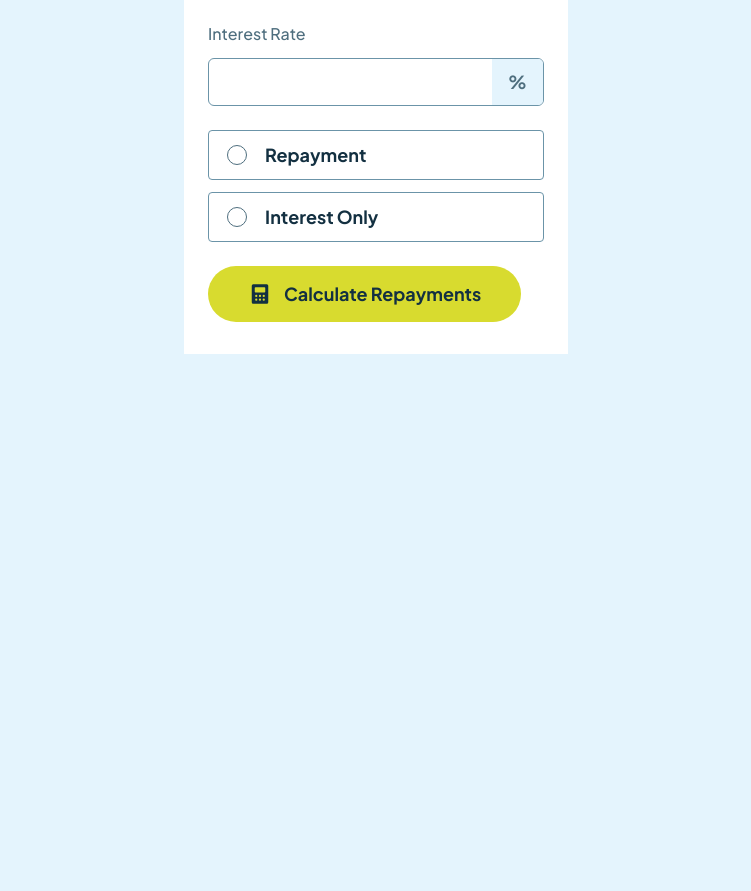
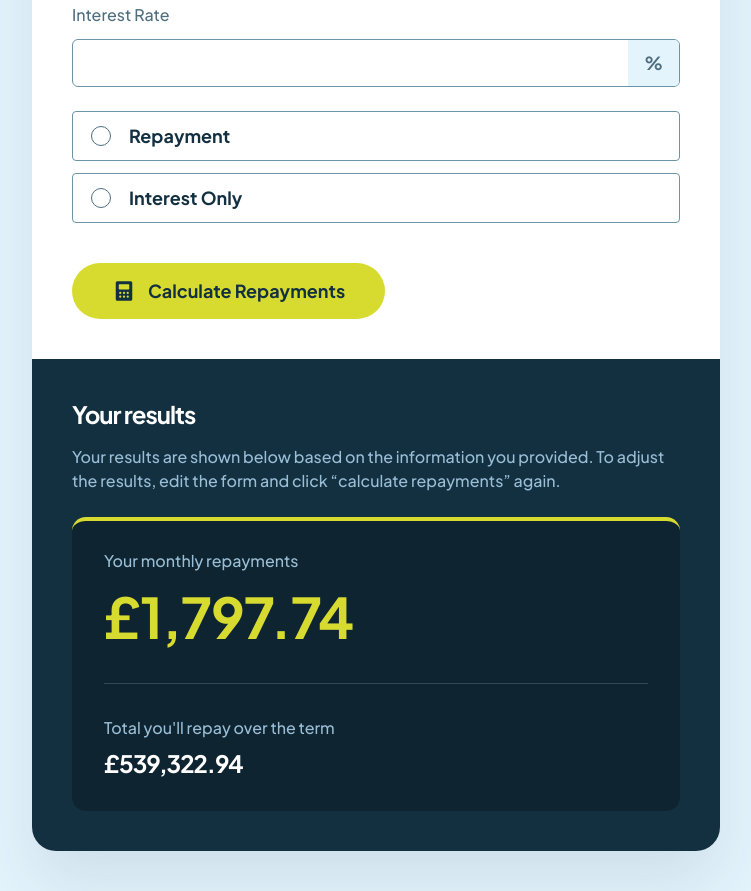
Before and after one commit to joshjavier/mortgage-repayment-calculator, a React (Vite) app: page / in a window 1280 px wide. Shown: the part 363-1254 px from the top of the page, without its empty margins (264-1015 px from the left). Before the commit the page ends 800 px from the top, so only its background shows below. Built offline with nearby package versions, Linux system fonts and the light colour scheme.

Commit message:
feat: build results section

```diff
--- a/src/App.tsx
+++ b/src/App.tsx
@@ -1,38 +1,12 @@
-import IconCalculator from './assets/icon-calculator.svg?react'
-import { NumberField } from './components/number-field/number-field'
-import { RadioButton } from './components/radio-button/radio-button'
-import { Button } from './components/ui/button'
-import { RadioGroup } from './components/ui/radio-group'
+import { MortgageCalculator } from './feature/mortgage-calculator/mortgage-calculator'
+import { Results } from './feature/mortgage-calculator/results'
 
 function App() {
   return (
-    <div className="flex min-h-svh flex-col items-center justify-center gap-5">
-      <div className="bg-white">
-        {/* Mortgage Calculator */}
-        <div className="space-y-300 px-300 py-400">
-          <div className="flex flex-wrap justify-between gap-100">
-            <h1 className="text-preset-2">Mortgage Calculator</h1>
-            <Button variant="link">Clear All</Button>
-          </div>
-
-          {/* Form fields */}
-          <div className="flex flex-col gap-300">
-            <NumberField label="Mortgage Amount" leftSection="£" />
-            <NumberField label="Mortgage Term" rightSection="years" />
-            <NumberField label="Interest Rate" rightSection="%" />
-            <RadioGroup>
-              <RadioButton label="Repayment" value="repayment" />
-              <RadioButton label="Interest Only" value="interestOnly" />
-            </RadioGroup>
-          </div>
-
-          <Button>
-            <IconCalculator />
-            Calculate Repayments
-          </Button>
-        </div>
-
-        {/* Your results */}
+    <div className="min-h-svh flex-col items-center justify-center sm:flex sm:p-500">
+      <div className="shadow-card w-full max-w-[688px] overflow-clip bg-white sm:rounded-3xl">
+        <MortgageCalculator />
+        <Results monthlyPayment={1797.74} totalPayments={539322.94} />
       </div>
     </div>
   )
--- /dev/null
+++ b/src/feature/mortgage-calculator/empty-state.tsx
@@ -0,0 +1,14 @@
+import IllustrationEmpty from '@/assets/illustration-empty.svg?react'
+
+export function EmptyState() {
+  return (
+    <div className="flex flex-col items-center justify-center gap-200 text-center">
+      <IllustrationEmpty />
+      <h2 className="text-preset-2">Results shown here</h2>
+      <p className="text-preset-4 text-slate-300">
+        Complete the form and click &ldquo;calculate repayments&rdquo; to see
+        what your monthly repayments would be.
+      </p>
+    </div>
+  )
+}
--- /dev/null
+++ b/src/feature/mortgage-calculator/mortgage-calculator.tsx
@@ -0,0 +1,32 @@
+import IconCalculator from '@/assets/icon-calculator.svg?react'
+import { NumberField } from '@/components/number-field/number-field'
+import { RadioButton } from '@/components/radio-button/radio-button'
+import { Button } from '@/components/ui/button'
+import { RadioGroup } from '@/components/ui/radio-group'
+
+export function MortgageCalculator() {
+  return (
+    <div className="flex flex-col gap-300 px-300 py-400 sm:gap-500 sm:p-500">
+      <div className="flex flex-wrap justify-between gap-100">
+        <h1 className="text-preset-2">Mortgage Calculator</h1>
+        <Button variant="link">Clear All</Button>
+      </div>
+
+      {/* Form fields */}
+      <div className="flex flex-col gap-300">
+        <NumberField label="Mortgage Amount" leftSection="£" />
+        <NumberField label="Mortgage Term" rightSection="years" />
+        <NumberField label="Interest Rate" rightSection="%" />
+        <RadioGroup>
+          <RadioButton label="Repayment" value="repayment" />
+          <RadioButton label="Interest Only" value="interestOnly" />
+        </RadioGroup>
+      </div>
+
+      <Button className="sm:self-start">
+        <IconCalculator />
+        Calculate Repayments
+      </Button>
+    </div>
+  )
+}
--- /dev/null
+++ b/src/feature/mortgage-calculator/results.tsx
@@ -0,0 +1,55 @@
+import { Separator } from '@/components/ui/separator'
+import { NumericFormat } from 'react-number-format'
+import { EmptyState } from './empty-state'
+
+interface ResultsProps {
+  monthlyPayment?: number
+  totalPayments?: number
+}
+
+export function Results({ monthlyPayment, totalPayments }: ResultsProps) {
+  const isEmpty = !monthlyPayment || !totalPayments
+  return (
+    <div className="bg-slate-900 px-300 py-400 text-white sm:p-500">
+      {isEmpty ? (
+        <EmptyState />
+      ) : (
+        <div>
+          <h2 className="text-preset-2 mb-200">Your results</h2>
+          <p className="text-preset-4 mb-300 text-slate-300">
+            Your results are shown below based on the information you provided.
+            To adjust the results, edit the form and click &ldquo;calculate
+            repayments&rdquo; again.
+          </p>
+          <div className="border-lime flex flex-col gap-200 rounded-xl border-t-4 bg-black/25 px-200 pt-5 pb-300 sm:gap-400 sm:px-400 sm:pt-7 sm:pb-400">
+            <div>
+              <h3 className="text-preset-4 mb-100 text-slate-300">
+                Your monthly repayments
+              </h3>
+              <NumericFormat
+                value={monthlyPayment}
+                displayType="text"
+                thousandSeparator
+                prefix="£"
+                className="text-lime text-preset-1 max-sm:text-[40px] max-sm:leading-[normal]"
+              />
+            </div>
+            <Separator />
+            <div>
+              <h3 className="text-preset-4 mb-100 text-slate-300">
+                Total you'll repay over the term
+              </h3>
+              <NumericFormat
+                value={totalPayments}
+                displayType="text"
+                thousandSeparator
+                prefix="£"
+                className="text-preset-2"
+              />
+            </div>
+          </div>
+        </div>
+      )}
+    </div>
+  )
+}
--- a/src/index.css
+++ b/src/index.css
@@ -55,6 +55,8 @@
   --text-preset-5: 14px;
   --text-preset-5--font-weight: 500;
   --text-preset-5--line-height: 1.5;
+
+  --shadow-card: 0 32px 64px 0 --alpha(#133041 / 10%);
 }
 
 @theme inline {
@@ -112,7 +114,7 @@
   --accent: oklch(0.968 0.007 247.896);
   --accent-foreground: oklch(0.208 0.042 265.755);
   --destructive: oklch(0.577 0.245 27.325);
-  --border: oklch(0.929 0.013 255.508);
+  --border: --alpha(var(--color-slate-300) / 25%);
   --input: oklch(0.929 0.013 255.508);
   --ring: oklch(0.704 0.04 256.788);
   --chart-1: oklch(0.646 0.222 41.116);
```
Also changed, not shown: src/assets/illustration-empty.svg (added).
